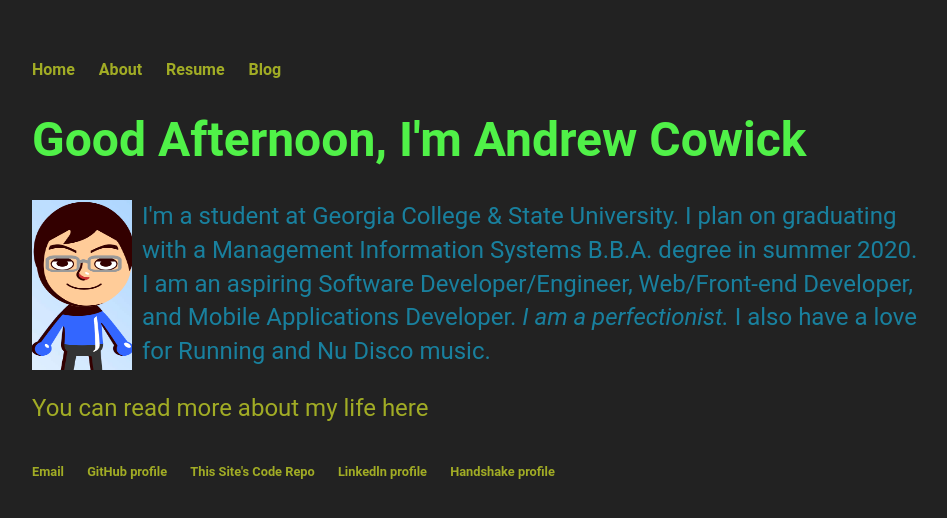
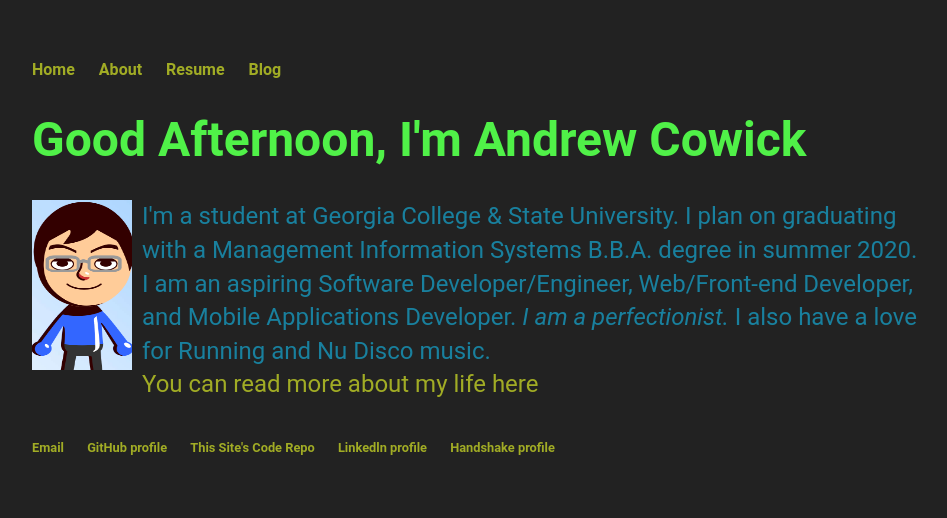
Before and after one commit to acow19/acow19.github.io, a Jekyll site: the page built from index.html, in a window 1280 px wide. Shown: the top 518 px of the page, without its empty margins (160-1107 px from the left). Built offline with Jekyll 4.4.1, drawn with Linux system fonts in a browser that asks for light colours.

Commit message:
Added a line break

```diff
--- a/index.html
+++ b/index.html
@@ -25,7 +25,7 @@ title: Andrew Cowick, Aspiring Professional Programmer
             I plan on graduating with a Management Information Systems B.B.A. degree in summer 2020.
             I am an aspiring Software Developer/Engineer, Web/Front-end Developer, and Mobile Applications Developer.
             <em>I am a perfectionist.</em>
-            I also have a love for Running and Nu Disco music.</p>
-            <p><a href="/about">You can read more about my life here</a>
+            I also have a love for Running and Nu Disco music.
+            <br /><a href="/about">You can read more about my life here</a>
         </p>
     </div><!-- /.blurb -->
```
